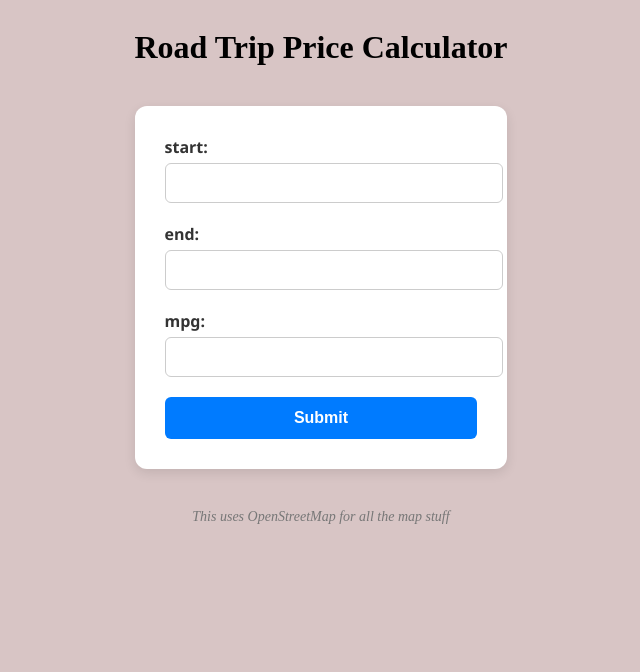
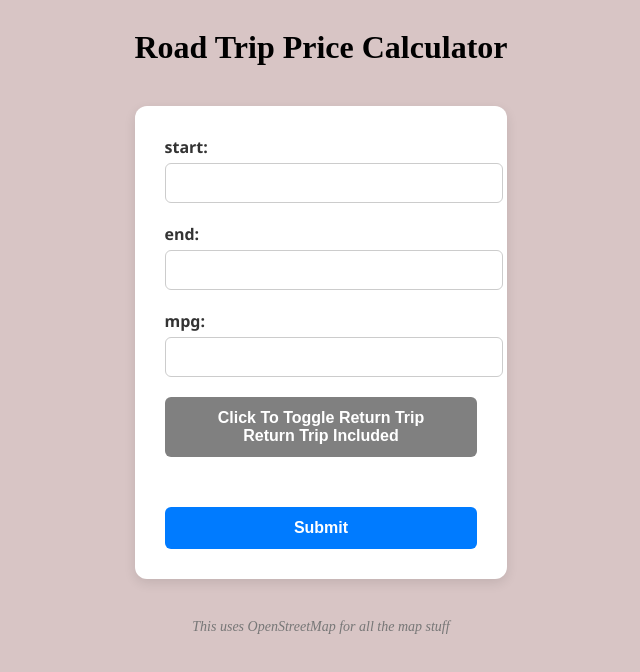
Before and after one commit to mletnyre/RoadTripCost, a React app in the folder frontend/: page / in a window 1280 px wide. Shown: the top 672 px of the page, without its empty margins (319-959 px from the left). Built offline with nearby package versions, Linux system fonts and the light colour scheme; the HTML template or start-up script is replaced by a standard one.

Commit message:
added toggle button for return trip or one way trip

```diff
--- a/frontend/src/DefaultForm.jsx
+++ b/frontend/src/DefaultForm.jsx
@@ -2,6 +2,7 @@ import { useState } from "react";
 
 export default function DefaultForm() {
 
+  const [oneway, setOneWay] = useState(false);
   const [routeInfo, setRouteInfo] = useState(null);
 
   function enterData(event) {
@@ -48,6 +49,11 @@ export default function DefaultForm() {
   }
 
   function CalculateRoute(start, end) {
+    if(!start || !end){
+      console.log("YOU MUST FILL BOTH START AND END FIELDS");
+      alert("You must enter both start and end")
+      return;
+    }
     const data = { start, end }
     fetch(`http://localhost:5000/api/route`,{
       method: "POST",
@@ -66,6 +72,15 @@ export default function DefaultForm() {
 
   }
 
+  function RenderTripType(){
+    if(oneway){
+      return <div>One Way Trip</div>
+    }
+    else{
+      return <div>Return Trip Included</div>
+    }
+  }
+
   return (
     <div>
       <form onSubmit={enterData} className="defaultform">
@@ -79,14 +94,30 @@ export default function DefaultForm() {
 
         <label htmlFor="fmpg">mpg: </label>
         <input id="fmpg" name="fmpg" type="text" />
-        <br />
-
-        <button type="submit">Submit</button>
+        <br/>
+        <button
+          type="button"
+          className="toggle"
+          id="togglebtn"
+          onClick={() => {
+            setOneWay(!oneway);
+            console.log("This is a one way trip:" + oneway)}}
+            >
+          Click To Toggle Return Trip
+        <div className="TripType">{RenderTripType()}</div>
+        </button>
+        <button className="submit"id="submit" type="submit">Submit</button>
       </form>
-      {routeInfo && (
+      {routeInfo && oneway &&(
         <div>
           <p>Distance: {routeInfo.miles} miles</p>
           <p>Duration: {routeInfo.min} minutes</p>
+        </div>
+      )}
+      {routeInfo && !oneway &&(
+        <div>
+          <p>Distance: {routeInfo.miles * 2} miles</p>
+          <p>Duration: {routeInfo.min * 2} minutes</p>
         </div>
       )}
       <footer className="footer">This uses OpenStreetMap for all the map stuff</footer>
--- a/frontend/src/index.css
+++ b/frontend/src/index.css
@@ -45,7 +45,21 @@ body {
   outline: none;
 }
 
-.defaultform button {
+.toggle{
+  width: 100%;
+  padding: 12px;
+  font-size: 16px;
+  font-weight: bold;
+  color: #fff;
+  background-color: gray;
+  border: none;
+  border-radius: 6px;
+  cursor: pointer;
+  transition: background-color 0.3s;
+  margin-bottom: 50px;
+}
+
+.submit{
   width: 100%;
   padding: 12px;
   font-size: 16px;
@@ -58,7 +72,7 @@ body {
   transition: background-color 0.3s;
 }
 
-.defaultform button:hover {
+.defaultform submit:hover {
   background-color: #0056b3;
 }
 
@@ -69,3 +83,7 @@ body {
   color: #777;
   font-style: italic;
 }
+
+#tripType{
+  font-weight: 300;
+}
```
